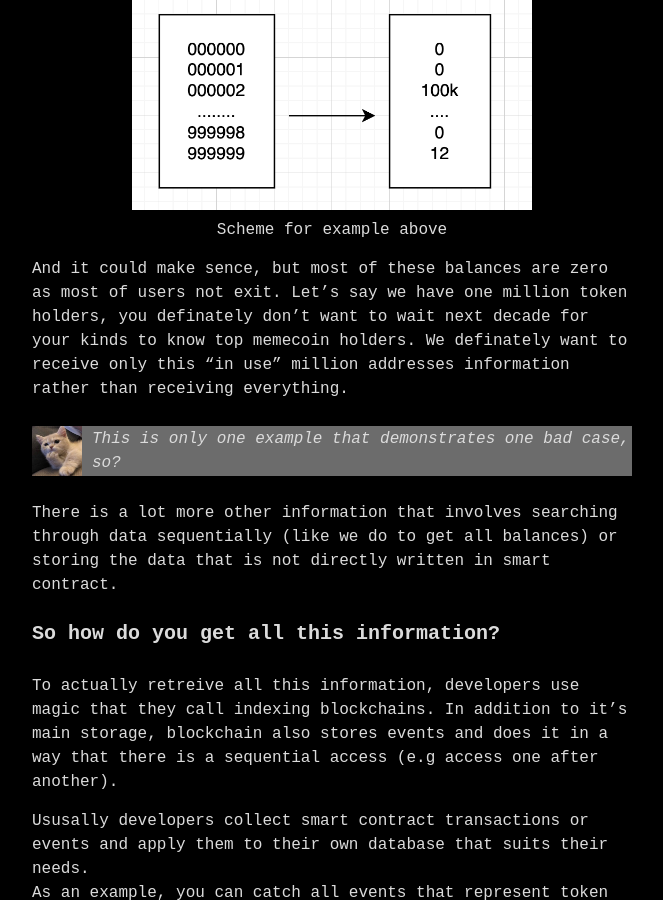
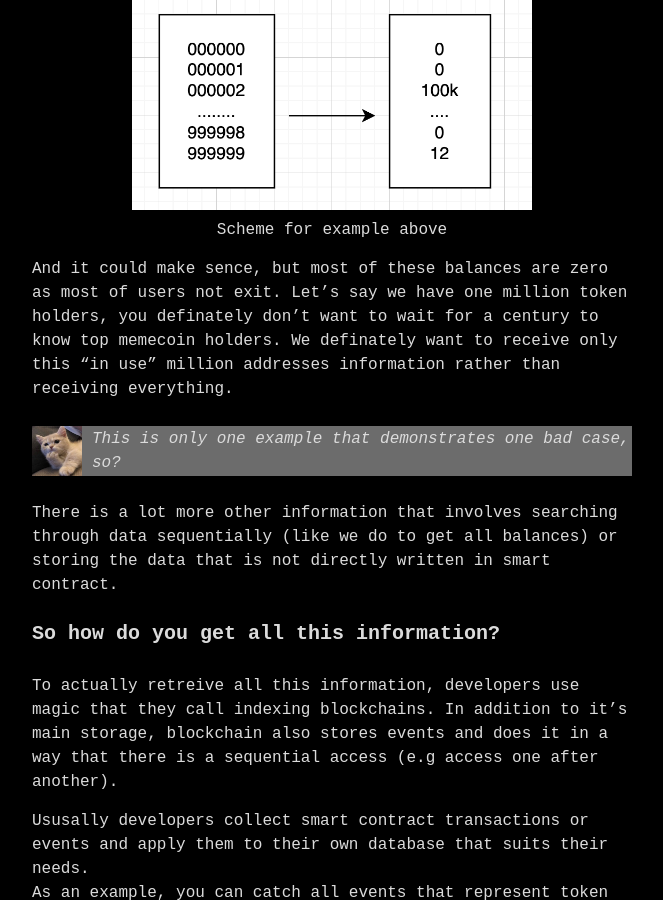
Before and after one commit to BadConfig/badconfig.github.io, a Jekyll site: the page built from _posts/2025-02-04-indexer1-how-it-works.md, in a window 1280 px wide and 900 px high, scrolled down 1559 px. Shown: the whole window, without its empty margins (308-971 px from the left). Built offline with Jekyll 4.4.1, drawn with Linux system fonts in a browser that asks for light colours; some of the changed text lies outside the part shown.

Commit message:
fix typos

```diff
--- a/_posts/2025-02-04-indexer1-how-it-works.md
+++ b/_posts/2025-02-04-indexer1-how-it-works.md
@@ -39,7 +39,7 @@ Why? It involves further operation:
     <p>Scheme for example above</p>
 </div>
 
-And it could make sence, but most of these balances are zero as most of users not exit. Let's say we have one million token holders, you definately don't want to wait next decade for your kinds to know top memecoin holders. We definately want to receive only this "in use" million addresses information rather than receiving everything.
+And it could make sence, but most of these balances are zero as most of users not exit. Let's say we have one million token holders, you definately don't want to wait for a century to know top memecoin holders. We definately want to receive only this "in use" million addresses information rather than receiving everything.
 
 <div class="quote-wrap">
     <img src="/assets/img/thinking_kiddy.jpg" width="50" />
```
Also changed, not shown: other parts of _posts/2025-02-04-indexer1-how-it-works.md (+1 -1 lines).
